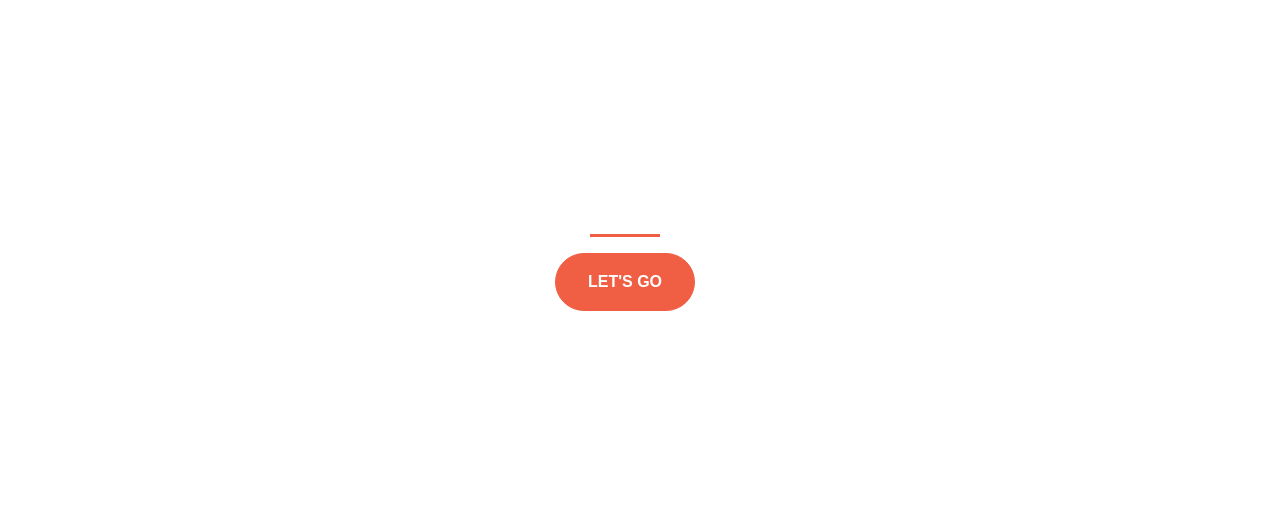
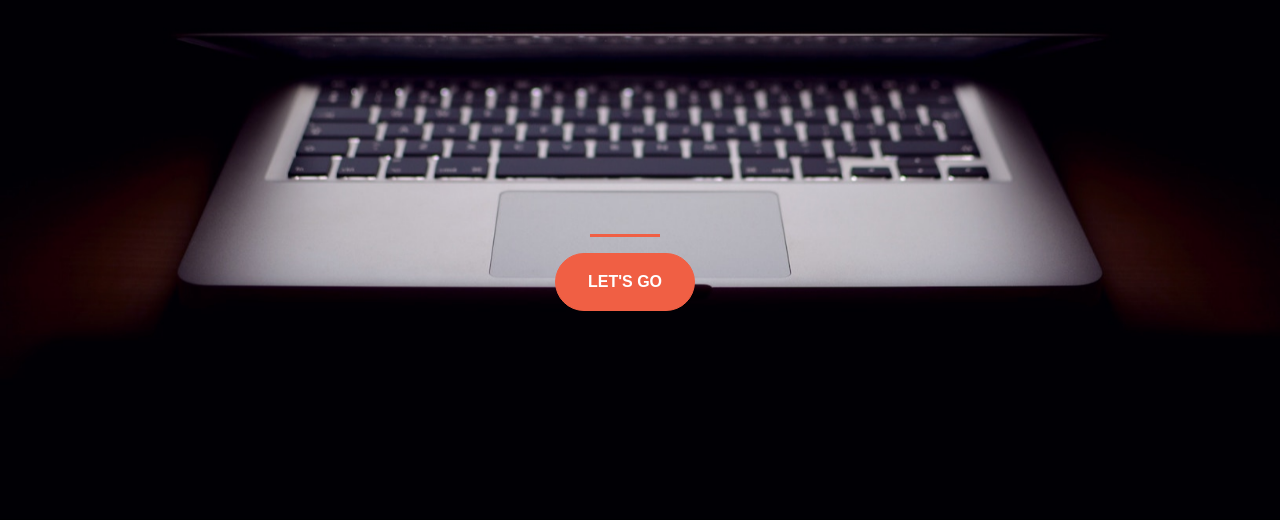
Before and after one commit to AaserTruusa/startup-landing-page, a plain HTML site: page index.html in a window 1280 px wide. Shown: the part 280-800 px from the top of the page. Drawn offline with nearby package versions, Linux system fonts and the light colour scheme; the site is published under a folder, as on GitHub Pages, so addresses that start at the root find nothing.

Commit message:
Update landing.css

```diff
--- a/landing.css
+++ b/landing.css
@@ -2,7 +2,7 @@ body, html {
     width: 100%;
     height: 100%;
     font-family: 'Montserrat', sans-serif;
-    background: url("/images/header.jpg") no-repeat center center fixed;
+    background: url("images/header.jpg") no-repeat center center fixed;
     -webkit-background-size: cover;
     -moz-background-size: cover;
     -o-background-size: cover;
```
